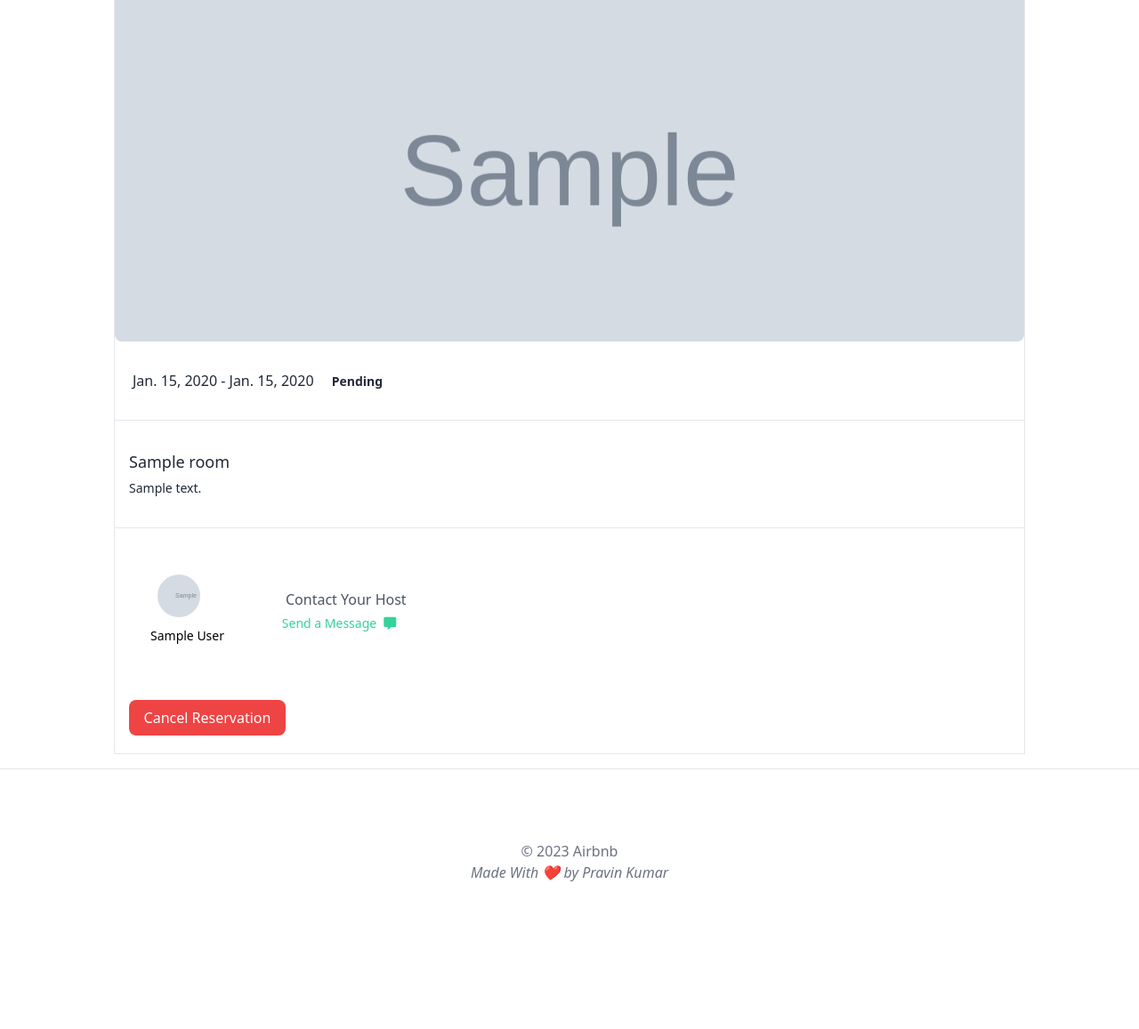
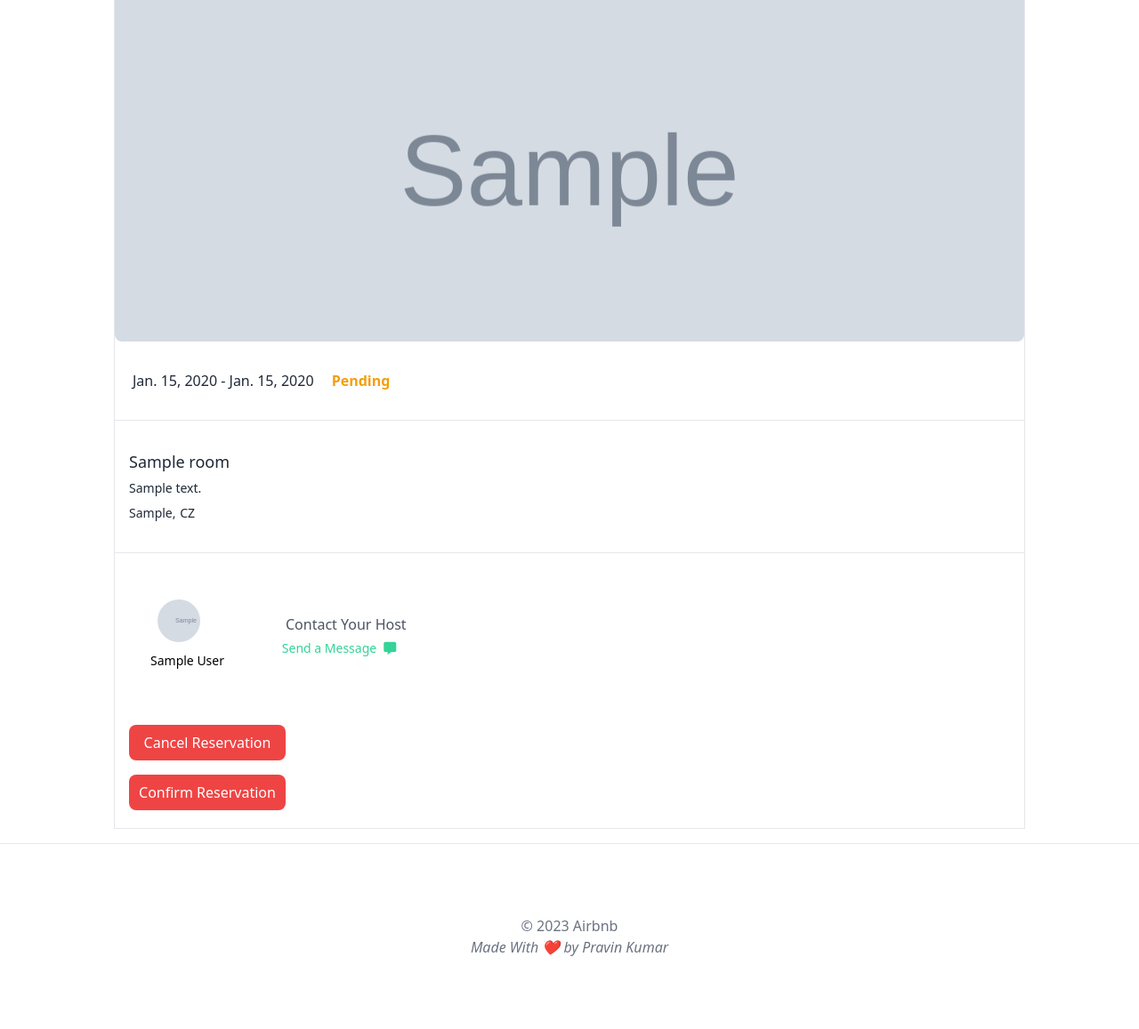
Before and after one commit to Pravin-Kumar-21/Airbnb_Clone_Latest, a Django app: template templates/reservations/detail.html in a window 1280 px wide. Shown: the part 97-1254 px from the top of the page at 89% size. Before the commit the page ends 1088 px from the top, so only its background shows below. Run offline with Django 4.2, Linux system fonts and the light colour scheme; a user stored in the database is signed in; tables that the repository leaves empty hold one stand-in row (values such as "Sample post"); the template is opened without the code that fills it: values that come from a table or form of the project are taken from there, most other values are stand-ins (such as "Sample title", 1, 10 or a date in 2020); grey boxes marked "Sample" are stand-in pictures; style sheets or scripts are compiled from the project's sources; some libraries are stand-ins or nearby versions.

```diff
--- a/templates/reservations/detail.html
+++ b/templates/reservations/detail.html
@@ -13,11 +13,13 @@
     <div class="container w-4/5 border mx-auto my-4 flex flex-col  ">
         <div class="bg-cover bg-center h-96 rounded-b-lg" style="background-image: url({{reservation.room.first_photo}});"></div>
             <div class="flex flex-col">
-                <div class="py-8 px-5 text-base font-light ">{{reservation.check_in}} - {{reservation.check_out}} <span class="ml-4 text-sm font-semibold">{{reservation.status|title}}</span></div>
+                <div class="py-8 px-5 text-base font-light ">{{reservation.check_in}} - {{reservation.check_out}} <span class="ml-4 font-semibold {% if reservation.status == 'pending'%} text-yellow-500 {% elif reservation.status == 'cancelled' %} text-red-600 {% else %}text-green-600{%endif%}">{{reservation.get_status_display}}</span></div>
                 <span class="container w-full  text-center py-4  border-t font-light text-gray-500"></span>
                 <span class="text-lg mb-8 ml-4">
                     {{reservation.room.name}}<br>
-                    <span class="text-sm ">{{reservation.room.address}}</span>
+                    <span class="text-sm font-light">{{reservation.room.address}}</span><br>
+                    <span class="text-sm font-extralight">{{reservation.room.city}},</span>
+                    <span class="text-sm font-extralight">{{reservation.room.country}}</span>
                 </span>
                 <span class="container w-full  text-center py-4  border-t font-light text-gray-500"></span>
                 </div>
@@ -40,8 +42,15 @@
                     <a href="#" class="block mb-3 -mt-3 -ml-3 pb-2 text-center w-36 rounded-lg font-light text-sm  text-green-400">Send a Message<i class="fa-solid fa-message ml-2 mt-3"></i></a>
                 </div>
                 </div>
-                <div class="my-5 mx-4">
-                    <a href="#" class="block text-center py-2 w-44 rounded-lg font-light text-base  text-white bg-red-500">Cancel Reservation</a>
+                <div class="my-5 mx-4 ">
+                    {% if reservation.status == 'pending'  %}
+                        <a href="#" class="block text-center py-2 w-44 rounded-lg font-light text-base mb-4 text-white bg-red-500">Cancel Reservation</a>
+                    {% endif %}
+
+                    {% if reservation.room.host == user   %}
+                        <a href="#" class="block text-center py-2 w-44 rounded-lg font-light text-base  text-white bg-red-500">Confirm Reservation</a>
+                    {% endif %}
+
                 </div>
             </div>
     </div>
```
